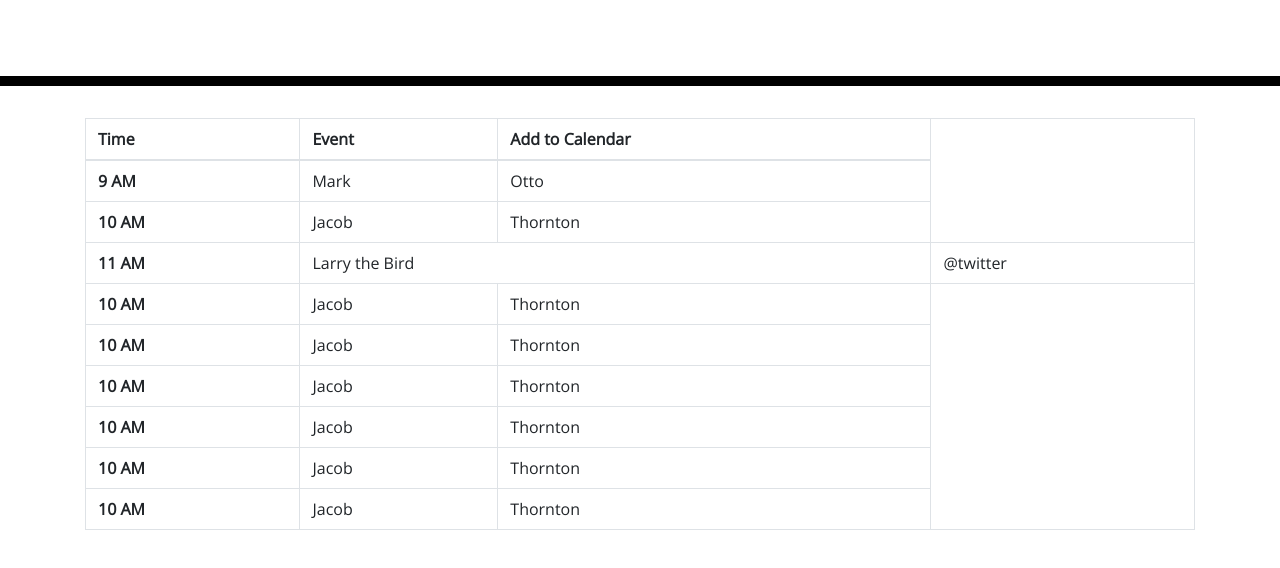
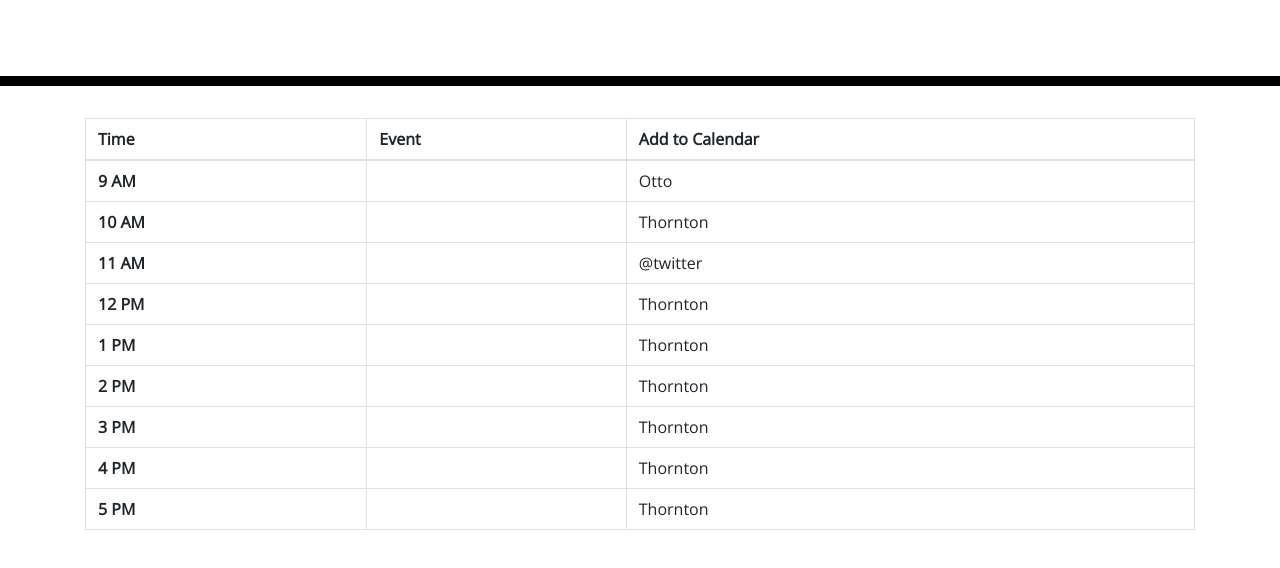
Before and after one commit to lindslewis/daily-scheduler, a plain HTML site: page index.html in a window 1280 px wide. Shown: the part 182-750 px from the top of the page. Drawn offline with nearby package versions, Linux system fonts and the light colour scheme; files that its build step writes are made by us from their sources.

Commit message:
adding sources to my readme, added the hover effect to the table

```diff
--- a/index.html
+++ b/index.html
@@ -18,7 +18,7 @@
       href="https://fonts.googleapis.com/css?family=Open+Sans&display=swap"
       rel="stylesheet"
     />
-    <link rel="stylesheet" href="style.css" />
+    <link rel="stylesheet" href="assets/style.css" />
     <title>Work Day Scheduler</title>
   </head>
 
@@ -30,7 +30,8 @@
     </header>
     <div class="container">
       <!-- TODO: Timeblocks go here -->
-      <table class="table table-bordered">
+
+      <table class="table table-bordered table-hover">
         <!-- thead aka table head -->
         <thead>
           <tr>
@@ -47,55 +48,63 @@
             <!-- this is the start of the rows, beginning at 9am -->
             <th scope="row">9 AM</th>
             <!-- event input will be in this one below -->
-            <td>Mark</td>
+            <td></td>
             <td>Otto</td>
           </tr>
           <tr>
             <!-- 10 am -->
             <th scope="row">10 AM</th>
-            <td>Jacob</td>
+            <td></td>
             <td>Thornton</td>
           </tr>
           <tr>
             <!-- 11am -->
             <th scope="row">11 AM</th>
-            <td colspan="2">Larry the Bird</td>
+            <!-- <td colspan="2">Larry the Bird</td> -->
+            <!-- input space for event -->
+            <td></td>
             <td>@twitter</td>
           </tr>
           <tr>
             <!-- noon -->
-            <th scope="row">10 AM</th>
-            <td>Jacob</td>
+            <th scope="row">12 PM</th>
+            <!-- input space for event -->
+            <td></td>
             <td>Thornton</td>
           </tr>
           <tr>
-            <!-- doing 24hr clock, so 1300 -->
-            <th scope="row">10 AM</th>
-            <td>Jacob</td>
+            <!-- doing 24hr clock, so 1300, however, is there anyway to have the text show with the 12 hour clock numbers still?? -->
+            <th scope="row">1 PM</th>
+            <!-- input space for event -->
+            <td></td>
             <td>Thornton</td>
           </tr>
           <tr>
             <!-- 1400 -->
-            <th scope="row">10 AM</th>
-            <td>Jacob</td>
+            <th scope="row">2 PM</th>
+            <!-- input space for event -->
+            <td></td>
             <td>Thornton</td>
           </tr>
           <tr>
             <!-- 1500 -->
-            <th scope="row">10 AM</th>
-            <td>Jacob</td>
+            <th scope="row">3 PM</th>
+            <!-- input space for event -->
+            <td></td>
             <td>Thornton</td>
           </tr>
           <tr>
             <!-- 1600 -->
-            <th scope="row">10 AM</th>
-            <td>Jacob</td>
+            <th scope="row">4 PM</th>
+            <!-- input space for event -->
+            <td></td>
             <td>Thornton</td>
           </tr>
           <tr>
             <!-- 1700 -->
-            <th scope="row">10 AM</th>
-            <td>Jacob</td>
+            <th scope="row">5 PM</th>
+            <!-- input space for event -->
+            <td></td>
             <td>Thornton</td>
           </tr>
         </tbody>
```
Also changed, not shown: 1 other file.
